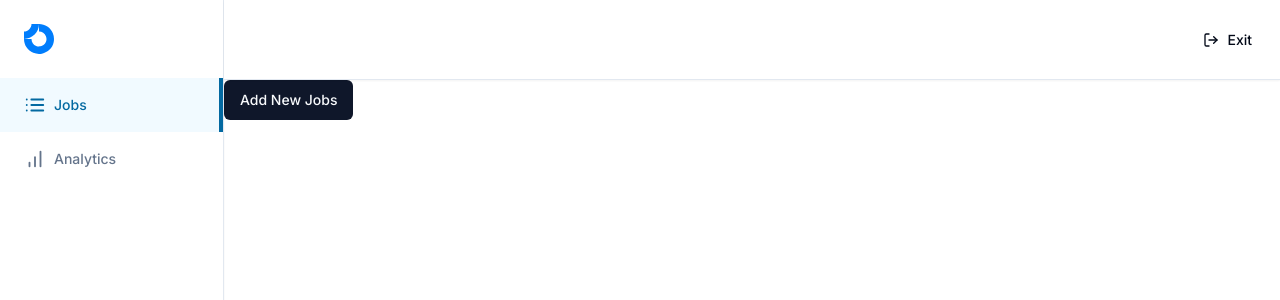
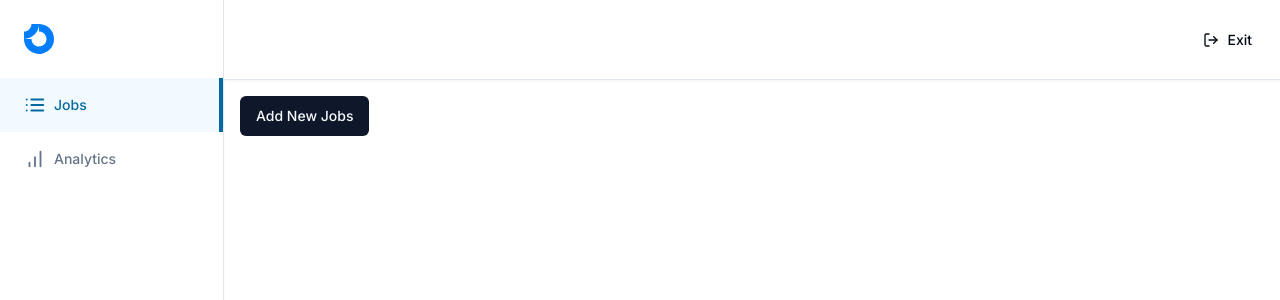
Before and after one commit to bibekgurung9/nextjs-freelance-website, a Next.js app: page /client/jobs in a window 1280 px wide. Shown: the top 300 px of the page. Built offline with nearby package versions, Linux system fonts and the light colour scheme.

Commit message:
fixed button

```diff
--- a/app/(dashboard)/(routes)/client/jobs/page.tsx
+++ b/app/(dashboard)/(routes)/client/jobs/page.tsx
@@ -6,7 +6,7 @@ const JobPage = () => {
   return (
     <div>
       <Link href="/client/create">
-      <Button>
+      <Button className='m-4'>
         Add New Jobs
       </Button>
       </Link>
```
